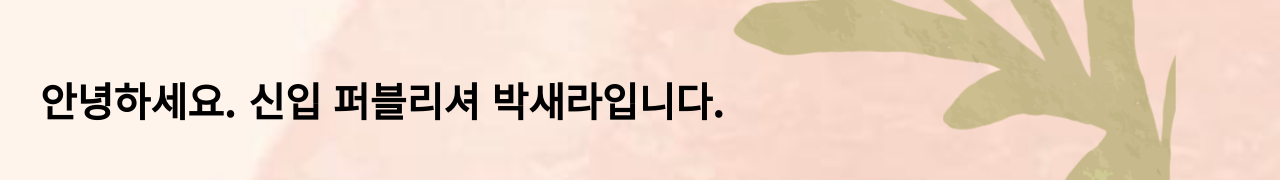
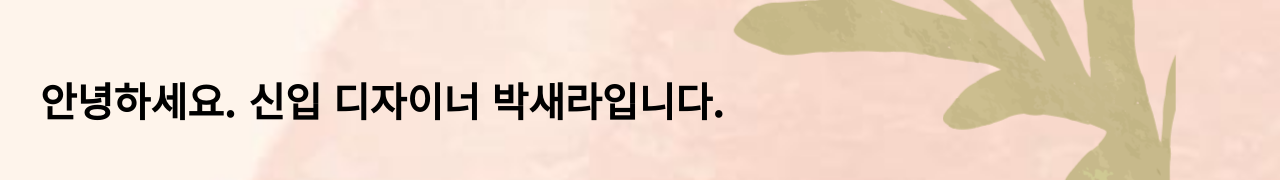
Before and after one commit to parksaera/parksaera.github.io, a plain HTML site: page index.html in a window 1280 px wide. Shown: the part 243-423 px from the top of the page. Drawn offline with nearby package versions, Linux system fonts and the light colour scheme; a script that the page names is missing.

Commit message:
Update index.html
Signed-off-by: parksaera <112622337+parksaera@users.noreply.github.com>

```diff
--- a/index.html
+++ b/index.html
@@ -40,7 +40,7 @@
             <div class="obj1"></div>
             <div class="obj2"></div>
             <div class="obj3"></div>
-            <h2 class="heading my-story sec wow animate__animated animate__fadeInUp"data-wow-duration="2s">안녕하세요. 신입 퍼블리셔 박새라입니다.</h2>
+            <h2 class="heading my-story sec wow animate__animated animate__fadeInUp"data-wow-duration="2s">안녕하세요. 신입 디자이너 박새라입니다.</h2>
             <p class="paragraph">
                 저는 도전에 망설임이 없고 새로운 컨텐츠에 대한 지식을 갈망합니다<br>
                 아직은 많이 부족한 실력이지만 배움에는 끝이 없다라는 마인드로 부족함을 채우려 노력하고 있으며<br>
```
